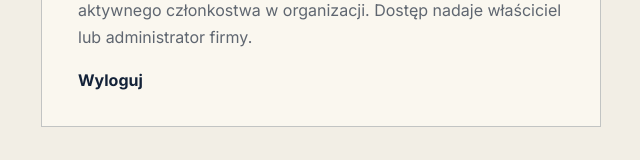
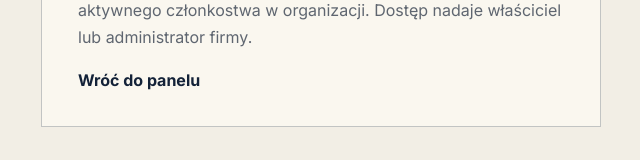
Before and after one commit to vernegroup/bos-platform, a Next.js app: page /no-access in a window 1280 px wide. Shown: the part 450-610 px from the top of the page, without its empty margins (319-959 px from the left). Built offline with nearby package versions, Linux system fonts and the light colour scheme; no server answers.

Commit message:
FIX-12F align authentication visuals with BOS

```diff
--- a/app/no-access/page.tsx
+++ b/app/no-access/page.tsx
@@ -12,5 +12,5 @@ export default async function NoAccessPage(){
     const rows=await db().unsafe("SELECT 1 FROM purchases WHERE lower(buyer_email)=$1 AND status='PAID' LIMIT 1",[email]);
     paidPurchase=rows.length>0;
   }
-  return <main style={{minHeight:"100vh",display:"grid",placeItems:"center",padding:24,background:"#f2eee5",color:"#132238"}}><section style={{width:"min(100%,560px)",border:"1px solid rgba(19,34,56,.24)",background:"#faf7ef",padding:36}}><p style={{fontSize:11,fontWeight:700,letterSpacing:".16em",color:"#8a6b2f"}}>BOS / DOSTĘP</p><h1 style={{fontFamily:"Georgia,serif",fontSize:42,margin:"14px 0"}}>{paidPurchase?"Zakup został potwierdzony":"Konto nie ma dostępu do organizacji"}</h1><p style={{lineHeight:1.65,color:"#5f6670"}}>{paidPurchase?"BOS ma opłacony zakup przypisany do tego adresu e-mail. Wyloguj się i zaloguj ponownie tym samym adresem Google, aby platforma powiązała tożsamość z utworzoną organizacją.":"Tożsamość została potwierdzona, ale BOS nie znalazł aktywnego członkostwa w organizacji. Dostęp nadaje właściciel lub administrator firmy."}</p><Link href="/api/auth/signout" style={{display:"inline-block",marginTop:20,color:"#132238",fontWeight:700}}>Wyloguj</Link></section></main>
+  return <main style={{minHeight:"100vh",display:"grid",placeItems:"center",padding:24,background:"#f2eee5",color:"#132238"}}><section style={{width:"min(100%,560px)",border:"1px solid rgba(19,34,56,.24)",background:"#faf7ef",padding:36}}><p style={{fontSize:11,fontWeight:700,letterSpacing:".16em",color:"#8a6b2f"}}>BOS / DOSTĘP</p><h1 style={{fontFamily:"Georgia,serif",fontSize:42,margin:"14px 0"}}>{paidPurchase?"Zakup został potwierdzony":"Konto nie ma dostępu do organizacji"}</h1><p style={{lineHeight:1.65,color:"#5f6670"}}>{paidPurchase?"BOS ma opłacony zakup przypisany do tego adresu e-mail. Wyloguj się i zaloguj ponownie tym samym adresem Google, aby platforma powiązała tożsamość z utworzoną organizacją.":"Tożsamość została potwierdzona, ale BOS nie znalazł aktywnego członkostwa w organizacji. Dostęp nadaje właściciel lub administrator firmy."}</p><Link href="/app" style={{display:"inline-block",marginTop:20,color:"#132238",fontWeight:700}}>Wróć do panelu</Link></section></main>
 }
```
